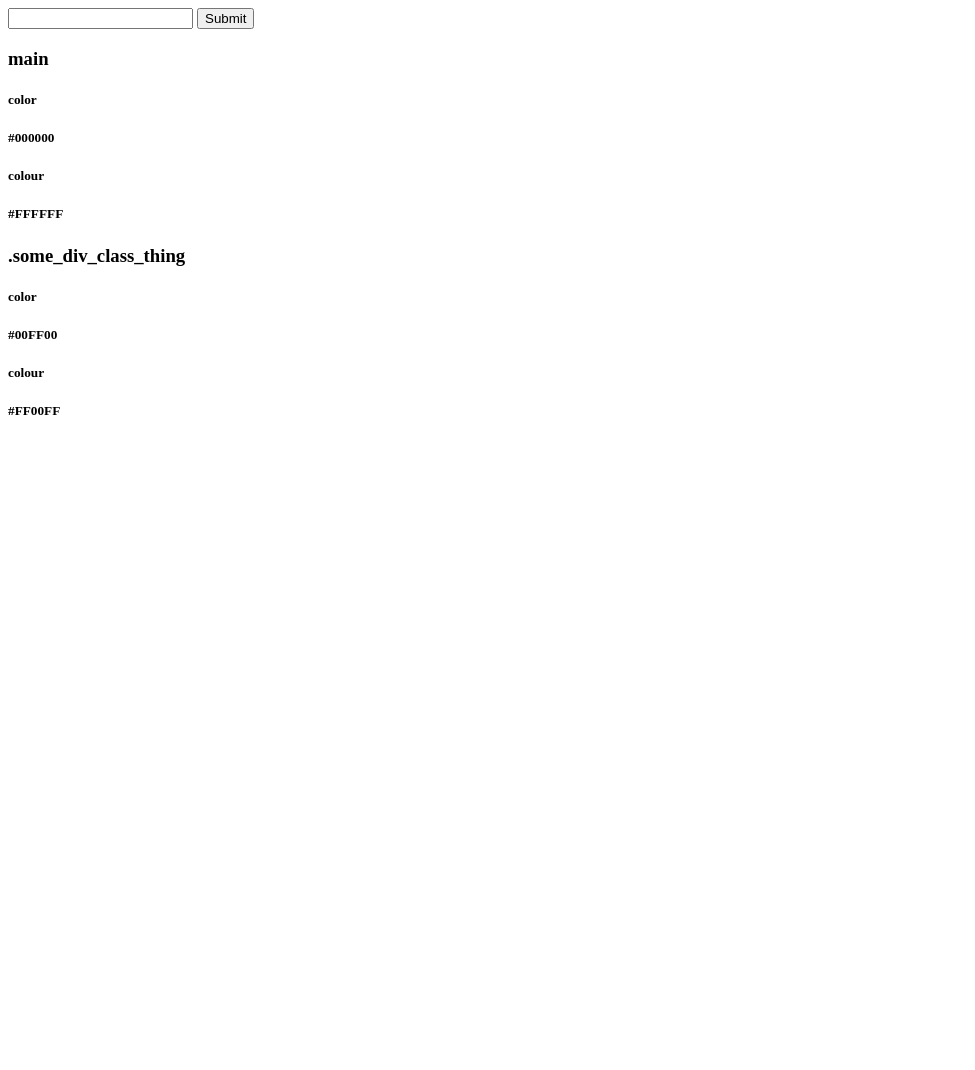
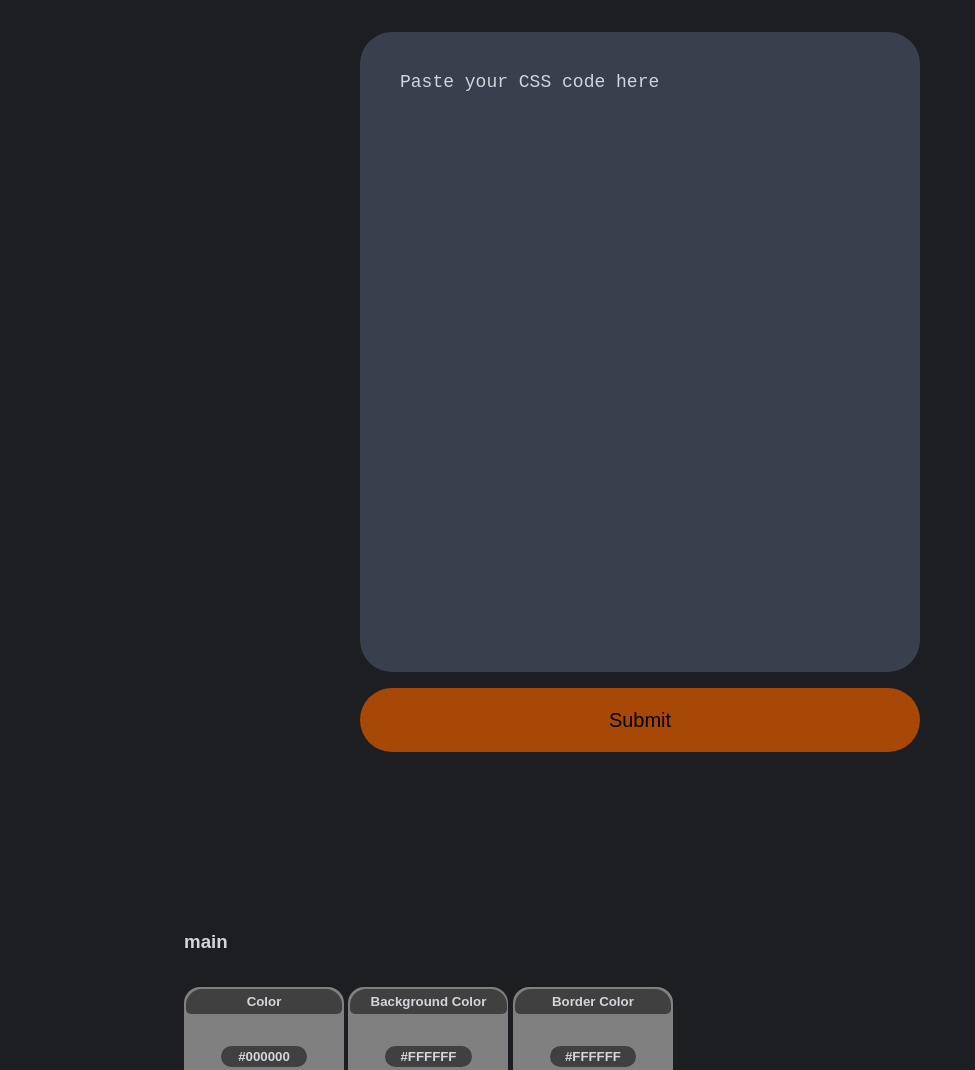
Before and after one commit to merelister/css-colour-palette, a plain HTML site: page index.html in a window 1280 px wide. Shown: the top 1070 px of the page, without its empty margins (0-975 px from the left). Before the commit the page ends 800 px from the top, so only its background shows below. Drawn offline with Linux system fonts and the light colour scheme.

Commit message:
Created the CSS file. Created boxes for colors

```diff
--- /dev/null
+++ b/index.css
@@ -0,0 +1,90 @@
+body{
+    background-color: #1d1e22;
+    font-family: 'Oswald', sans-serif;
+    color: #d4d4dc;
+    font-weight: normal;
+    font-style: normal;
+    margin: 1.5em;
+}
+
+.css_form{
+    text-align: center;
+    margin-top: 2em;
+}
+
+.css_input{
+    background-color: #393f4d;
+    height: 35rem;
+    width: 30rem;
+    border-radius: 2rem;
+    border-width: 0;
+    padding: 2.5rem;
+    color: #d4d4dc;
+    resize: none;
+    font-size: 18px;
+}
+
+.form_item{
+    display: block;
+    margin: auto;
+}
+
+.submit{
+    background-color: #A74807;
+    border-radius: 2rem;
+    height: 4rem;
+    width: 35rem;
+    margin-top: 1rem;
+    border-width: 0;
+    font-size: 20px;
+}
+
+.editor {
+    margin-top: 10rem;
+}
+
+.group{
+    display: inline-block;
+    margin-left: 10rem;
+    margin-right: 10rem;
+    text-align: left;
+    vertical-align: top;
+}
+
+.box {
+    /* padding-left: 1rem;
+    padding-right: 1rem; */
+    padding-top: 0.1rem;
+    padding-bottom: 0.1rem;
+    margin-top: 1rem;
+    margin-bottom: 1rem;
+    width: 10rem;
+    border-radius: 1rem;
+    text-align: center;
+    display: inline-block;
+
+    /* Variable */
+    background-color: gray;
+}
+
+.attribute {
+    /* background-color: #1d1e22; */
+    background-color:rgba(0, 0, 0, 0.5);
+    padding: 0.3rem;
+    border-radius: 1rem;
+    width: 9.2rem;
+    margin: auto;
+    border-bottom-left-radius: 0.3rem;
+    border-bottom-right-radius: 0.3rem;
+}
+
+.value {
+    /* background-color: #1d1e22; */
+    background-color:rgba(0, 0, 0, 0.5);
+    padding: 0.2rem;
+    border-radius: 1rem;
+    width: 5rem;
+    margin: auto;
+    margin-top: 2rem;
+    margin-bottom: 2rem;
+}
--- a/index.html
+++ b/index.html
@@ -4,12 +4,13 @@
     <meta charset="UTF-8">
     <meta name="viewport" content="width=device-width, initial-scale=1.0">
     <title>Document</title>
+    <link rel="stylesheet" href="/index.css">
 </head>
 <body>
     <!-- Before inputting the code -->
-    <form action="POST">
-        <input type="text" name="css_input" id="css_input">
-        <input type="submit" name="submit" id="submit">
+    <form action="POST" class="css_form">
+        <textarea type="text" name="css_input" class="css_input form_item" rows="4" cols="50" onclick="this.select()">Paste your CSS code here</textarea>
+        <input type="submit" name="submit" class="submit form_item">
     </form>
 
     <!-- After inputting the code -->
@@ -22,27 +23,35 @@
     </div>
 
     <!-- On the right side -->
-    <div class="right">
+    <div class="editor">
         <!-- Each div is a class in the css file  -->
-        <h3>main</h3>
-        <div class="main_color">
-            <h5>color</h5>
-            <h5>#000000</h5>
-        </div>
-        <div class="main_color">
-            <h5>colour</h5>
-            <h5>#FFFFFF</h5>
+
+        <div class="group">
+            <h3>main</h3>
+            <div class="box">
+                <h5 class="attribute">Color</h5>
+                <h5 class="value">#000000</h5>
+            </div>
+            <div class="box">
+                <h5 class="attribute">Background Color</h5>
+                <h5 class="value">#FFFFFF</h5>
+            </div>
+            <div class="box">
+                <h5 class="attribute">Border Color</h5>
+                <h5 class="value">#FFFFFF</h5>
+            </div>
         </div>
 
-
-        <h3>.some_div_class_thing</h3>
-        <div class="some_div_class_thing_color">
-            <h5>color</h5>
-            <h5>#00FF00</h5>
-        </div>
-        <div class="some_div_class_thing_color">
-            <h5>colour</h5>
-            <h5>#FF00FF</h5>
+        <div class="group">
+            <h3>.some_div_class_thing</h3>
+            <div class="box">
+                <h5 class="attribute">Color</h5>
+                <h5 class="value">#00FF00</h5>
+            </div>
+            <div class="box">
+                <h5 class="attribute">Background Color</h5>
+                <h5 class="value">#FF00FF</h5>
+            </div>
         </div>
     </div>
 </body>
```
